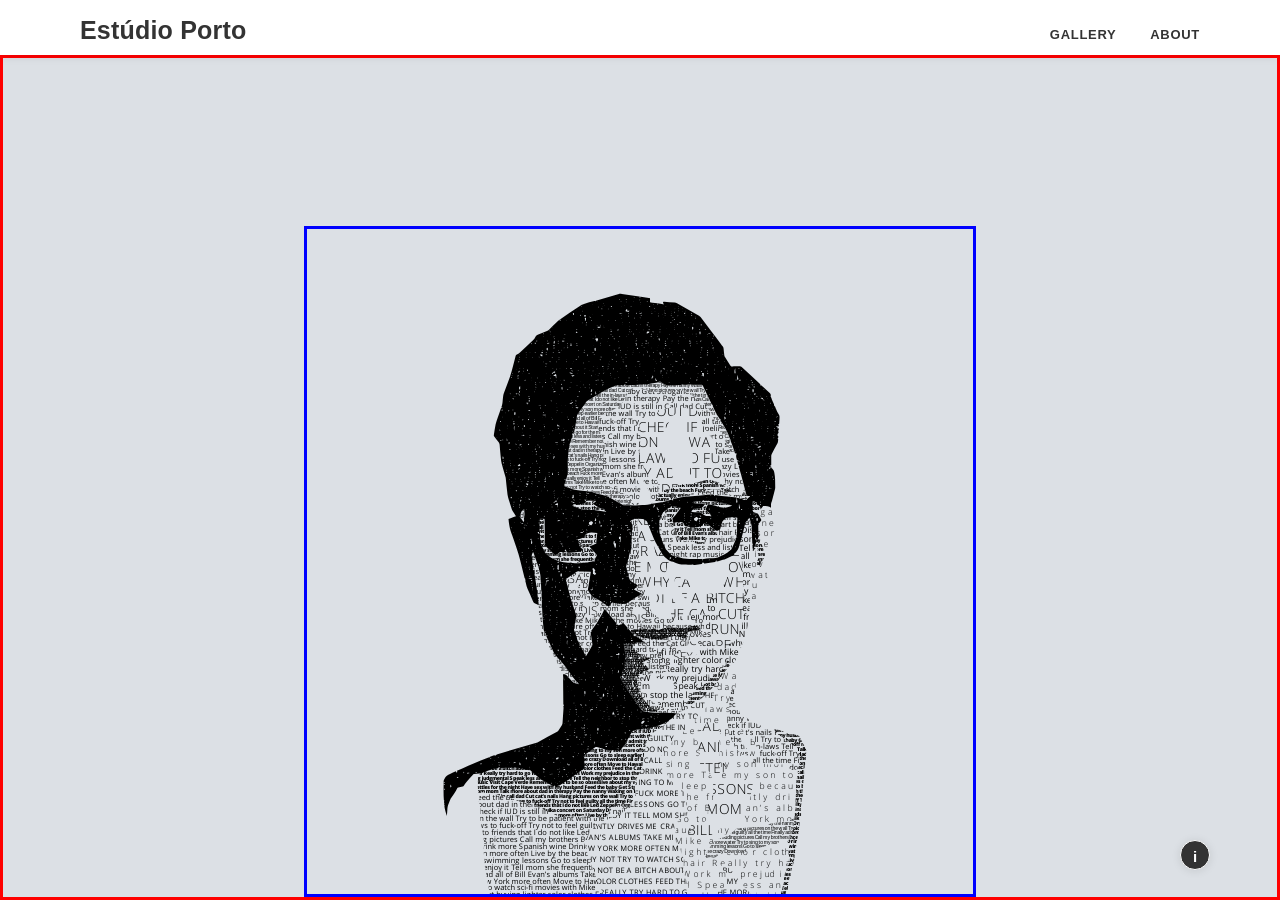
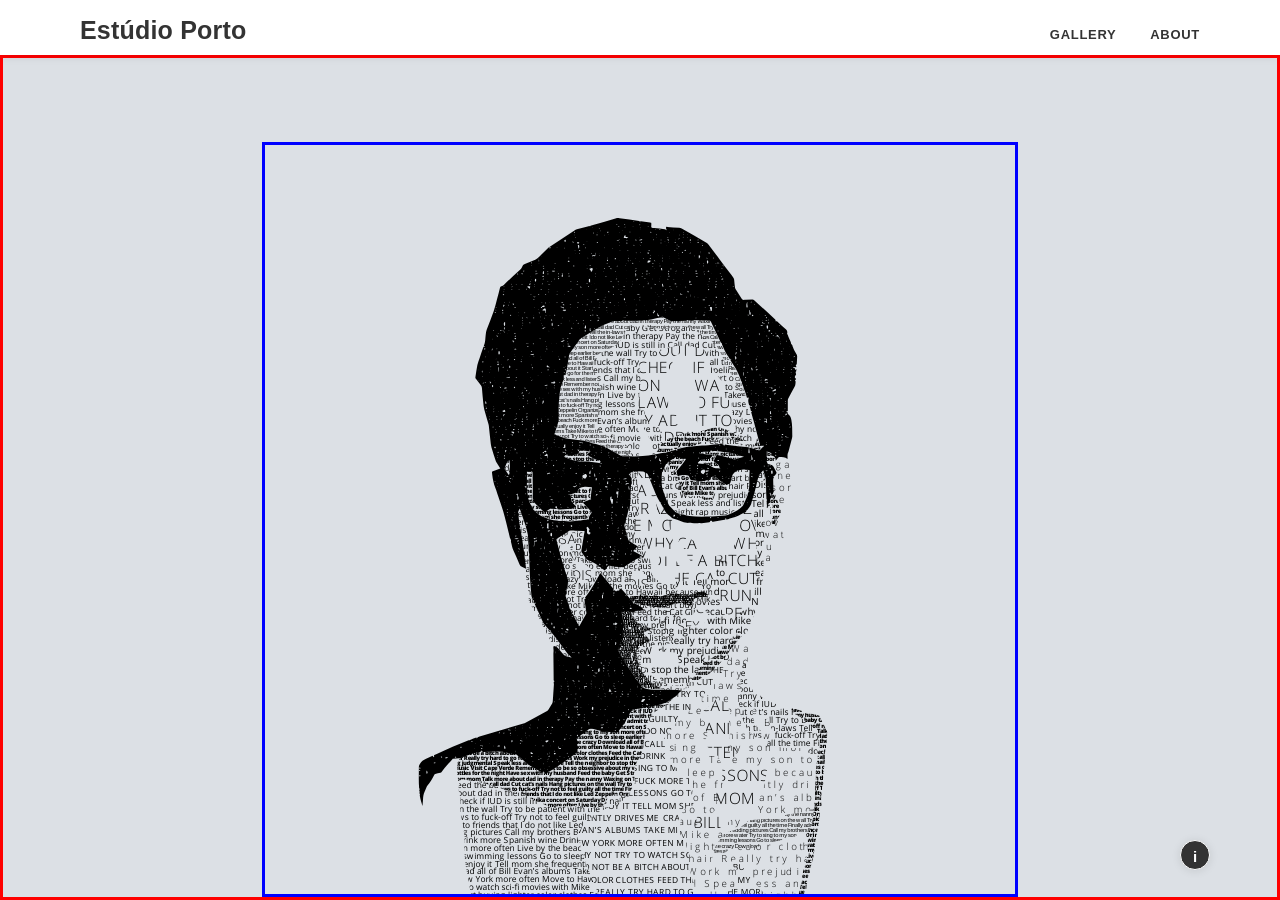
Before and after one commit to carolineportugal/estudioporto, a Jekyll site: the page built from _projects/typographic-portrait.html, in a window 1280 px wide. Built offline with Jekyll 4.4.1, drawn with Linux system fonts in a browser that asks for light colours; nearby versions of some CDN libraries; some web fonts are replaced.

Commit message:
last svg version for typographic portrait

```diff
--- a/_sass/_typographic-interventions.scss
+++ b/_sass/_typographic-interventions.scss
@@ -158,7 +158,7 @@ $transition-time:.2s;
       color:lighten(#000, 20%);
       font-family:$italic;
       font-size: 15px;
-      line-height:1.6em;
+      line-height:1.55em;
       max-width:200px;
       letter-spacing: 0.01em;
     }
--- a/_sass/_typographic-portrait.scss
+++ b/_sass/_typographic-portrait.scss
@@ -45,14 +45,14 @@ svg{
 $background:#DCE0E5;
 
 // Mixins
-// @mixin remove-font-smoothing {
-//   -webkit-font-smoothing:subpixel-antialiased;;
-  // -moz-osx-font-smoothing: grayscale;
-// }
+@mixin remove-font-smoothing {
+  -webkit-font-smoothing:subpixel-antialiased;;
+  -moz-osx-font-smoothing: grayscale;
+}
 
 // Code
 #typographic-portrait{
-  // @include remove-font-smoothing();
+  @include remove-font-smoothing();
   position: relative;
   top:55px;
   height: calc(100vh - 55px);
@@ -70,7 +70,7 @@ $background:#DCE0E5;
   }
 
   svg{
-    height:80%;
+    height:90%;
     width:auto;
     max-height: 100%;
     border:3px solid blue;
```
